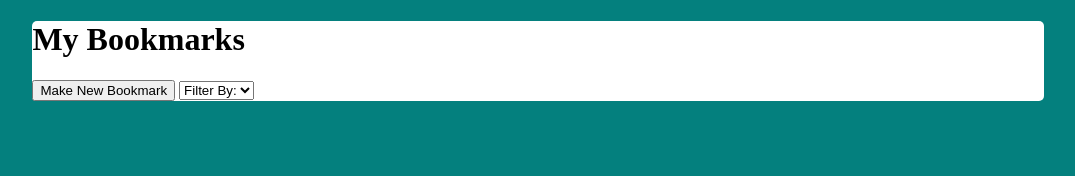
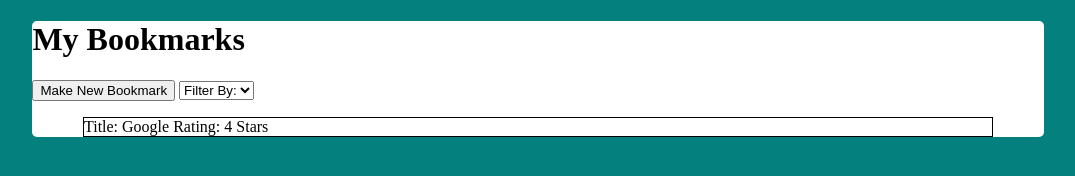
Before and after one commit to thinkful-ei-heron/shannon-updated-bookmark-app, a plain HTML site: page index.html in a window 1280 px wide. Shown: the whole page, without its empty margins (102-1177 px from the left). Drawn offline with nearby package versions, Linux system fonts and the light colour scheme.

Commit message:
expand feature works

```diff
--- a/bookmarkList.js
+++ b/bookmarkList.js
@@ -2,6 +2,27 @@
 and render the page with the list of bookmarks*/
 
 const render = function() {
+  //api call, server data, .for Each ==>
+  $('.js-listOfBookmarks').append(`
+  <li>
+  <div class="titleAndRating">
+  Title:  <span class= "js-titleSpan">Google</span>
+  Rating:  <span class= "js-ratingSpan">4 Stars</span>
+  </div>
+  <div class= "js-expandContent hidden">
+    <form action= "http://google.com">
+      <label for= "visitSite" class="hidden">Visit Site</label>
+      <input type="submit" value="Visit Site" id= "visitSite"/>
+    </form>
+    <p>
+      This is the description of Google.com. You can search for anything you want and it is awesome.
+    </p>
+    <form class= "js-DeleteButton">
+      <button type= "submit">Delete Bookmark?</button>
+    </form>
+  </div>
+</li>
+  `);
   console.log('render worked');
 };
 
@@ -90,7 +111,10 @@ to see the description and the link to the sit. When clicked again it will toggl
 to allow it to shrink back down. */
 
 const handleClickToExpandListElement= function (){
-  console.log('handleClickToExpandListElement worked');
+  $('.js-listOfBookmarks').on('click', '.titleAndRating', function(event){
+    $(event.currentTarget).closest('li').children('.js-expandContent').toggleClass('hidden');
+    console.log('handleClickToExpandListElement worked');
+  });
 };
 
 /*This will listen for a submit on the delete button. When clicked it will make a call to the API
--- a/main.css
+++ b/main.css
@@ -10,10 +10,23 @@ main {
   border-radius: 5px;
 }
 
+ul {
+  width: 90%;
+  margin-left:auto;
+  margin-right:auto;
+  padding: 0;
+  list-style-type: none;
+}
+
 li {
   border: 1px solid black;
+
 }
 
 .hidden {
   display: none;
 }
+
+.titleAndRating:hover {
+  background-color: lightgrey;
+}
```
